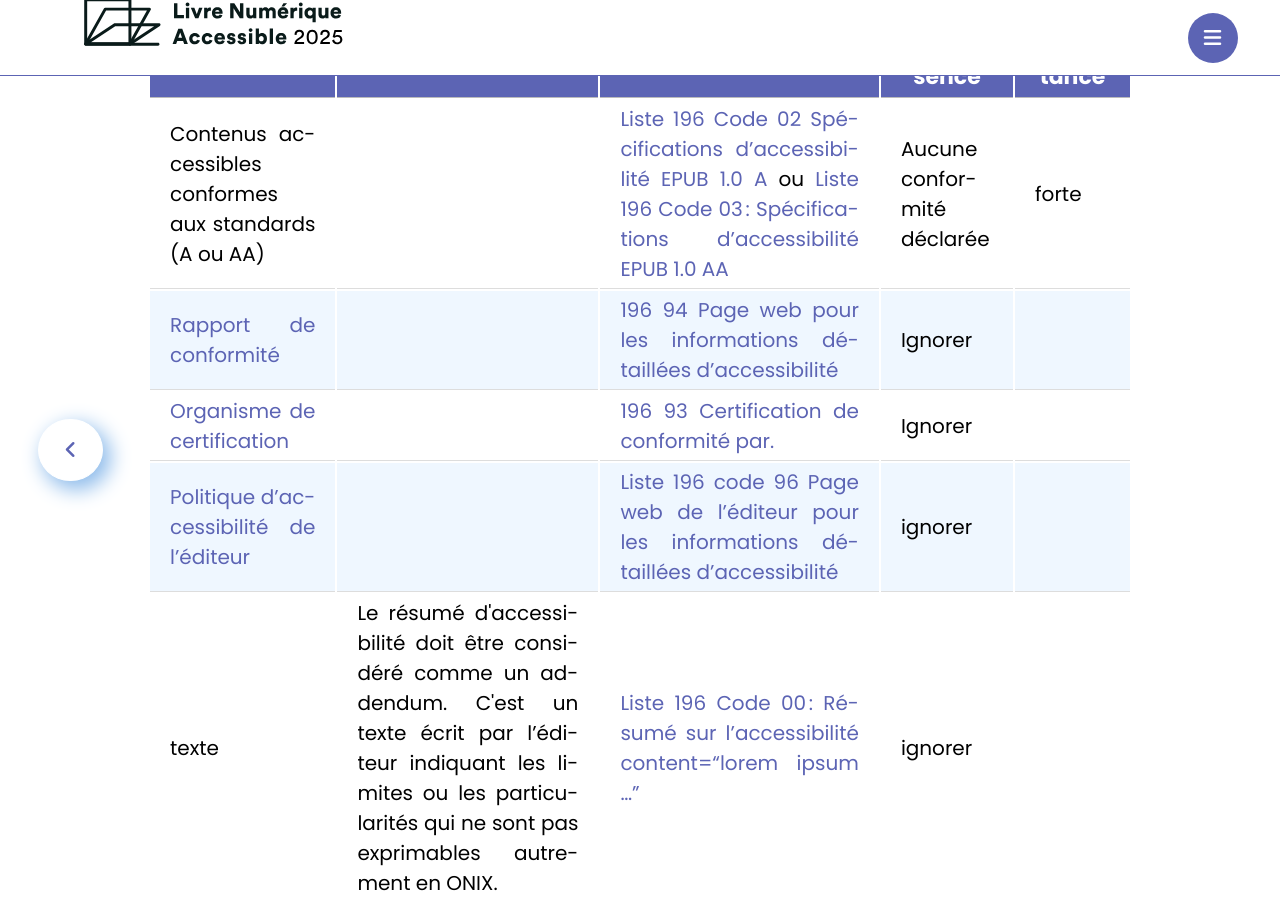
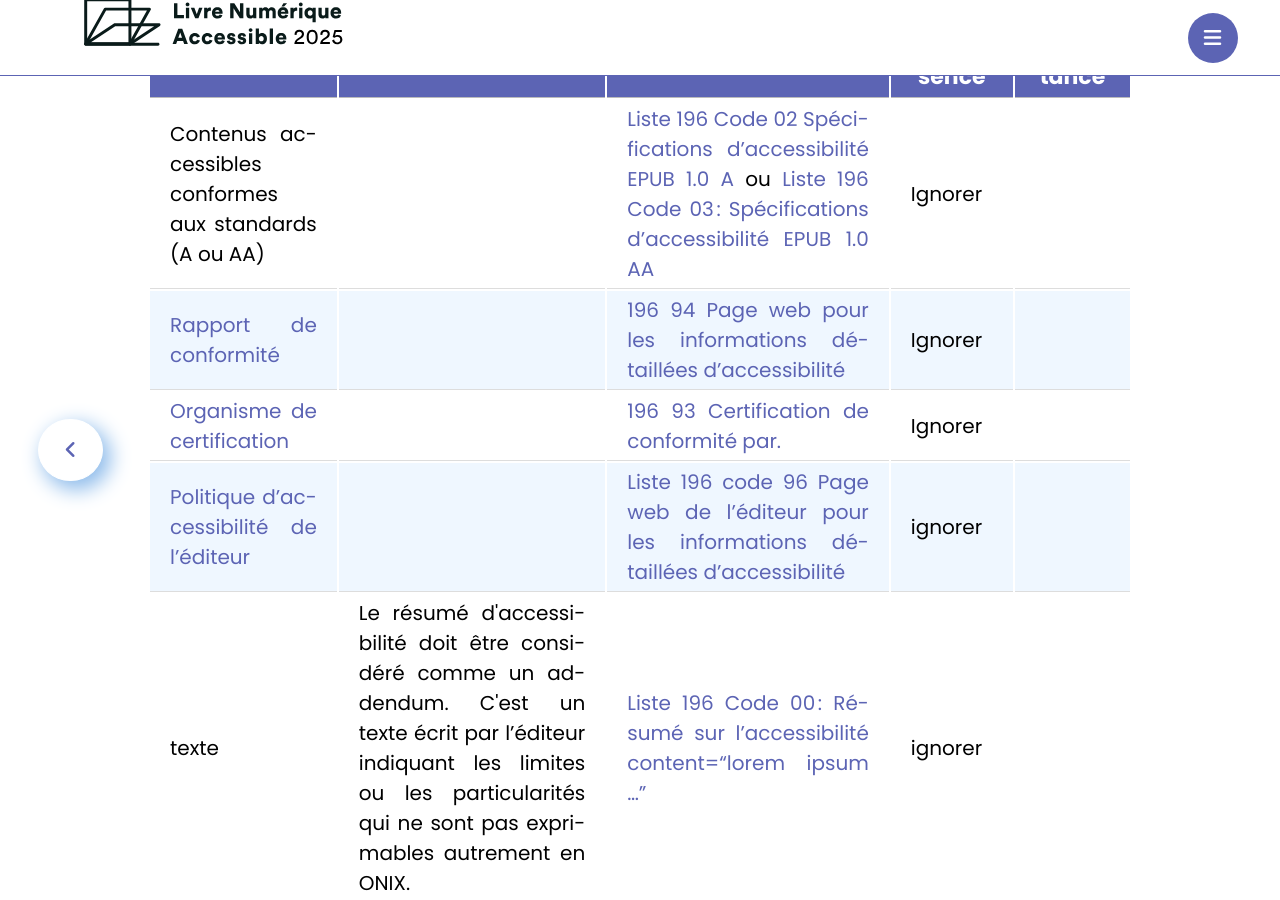
Before and after one commit to edition-accessible/lina25, a Jekyll site: the page built from ressources/Informer.md, in a window 1280 px wide and 900 px high, scrolled down 9759 px. Built offline with Jekyll 4.4.1, drawn with Linux system fonts in a browser that asks for light colours; nearby versions of some CDN libraries; comment, search, counter and statistics services are not loaded.

Commit message:
Update Informer.md

```diff
--- a/ressources/Informer.md
+++ b/ressources/Informer.md
@@ -333,8 +333,8 @@
 <td>Contenus accessibles conformes aux standards (A ou AA)</td>
 <td></td>
 <td><a href="https://ns.editeur.org/onix/fr/196/02">Liste 196 Code 02 Spécifications d’accessibilité EPUB 1.0 A</a> ou <a href="https://ns.editeur.org/onix/fr/196/03">Liste 196 Code 03&#8239;: Spécifications d’accessibilité EPUB 1.0 AA</a></td>
-<td>Aucune conformité déclarée</td>
-<td>forte</td>
+<td>Ignorer</td>
+<td></td>
 </tr>
 <tr>
 <td><a href="https://edition-accessible.github.io/signalement/references/ace-smart-report-fr.html">Rapport de conformité</a></td>
```
